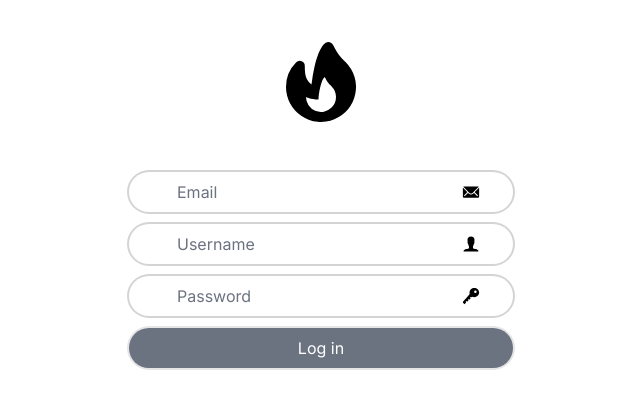
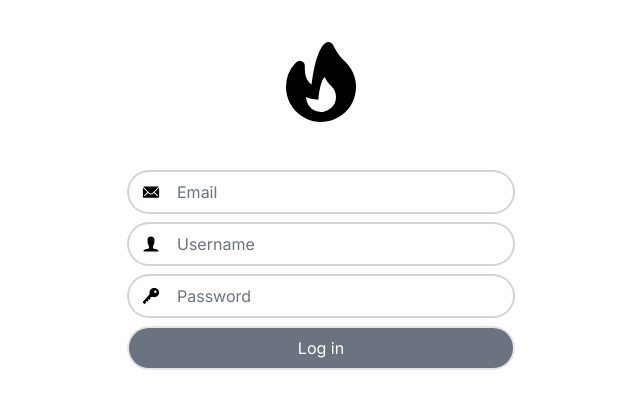
Before and after one commit to govlehdud/loginPage, a Next.js app: page / in a window 1280 px wide. Shown: the top 408 px of the page, without its empty margins (319-959 px from the left). Built offline with nearby package versions, Linux system fonts and the light colour scheme.

Commit message:
commit css change

```diff
--- a/app/page.tsx
+++ b/app/page.tsx
@@ -5,6 +5,7 @@ import FormInput from "@/components/form-input";
 import { useActionState } from "react";
 import { createAccount } from "@/app/login/action";
 import { HiFire } from "react-icons/hi";
+import { FaCheckCircle } from "react-icons/fa";
 
 export default function Home() {
   const [state, action] = useActionState(createAccount, null);
@@ -34,9 +35,12 @@ export default function Home() {
           />
           <Button text="Log in" />
           {state?.success && (
-            <span className="text-black font-medium p-3 pl-10 bg-green-500 rounded-md">
-              {state.success}
-            </span>
+            <div className="text-black font-medium p-3 pl-10 bg-green-500 rounded-lg flex relative">
+              <span className="absolute left-2 text-xl mt-0.5 ml-1">
+                <FaCheckCircle />
+              </span>
+              <span>{state.success}</span>
+            </div>
           )}
         </form>
       </div>
--- a/components/form-input.tsx
+++ b/components/form-input.tsx
@@ -24,10 +24,9 @@ export default function FormInput({
     if (name === "username") return <IoIosPerson />;
     if (name === "password") return <IoKey />;
   };
-  console.log(prop);
   return (
-    <div className="flex flex-col items-center gap-2 w-96">
-      <span className="absolute left-[780px] text-xl mt-2.5">{setIcon()}</span>
+    <div className="flex flex-row items-center gap-2 w-96 relative">
+      <span className="absolute left-2 text-xl m-1">{setIcon()}</span>{" "}
       <input
         name={name}
         className={`bg-white rounded-full w-full h-10 ring-2 border-none focus:ring-4 pl-12 transition ${
@@ -45,5 +44,6 @@ export default function FormInput({
         </span>
       ))}
     </div>
+    // ... existing code ...
   );
 }
```
